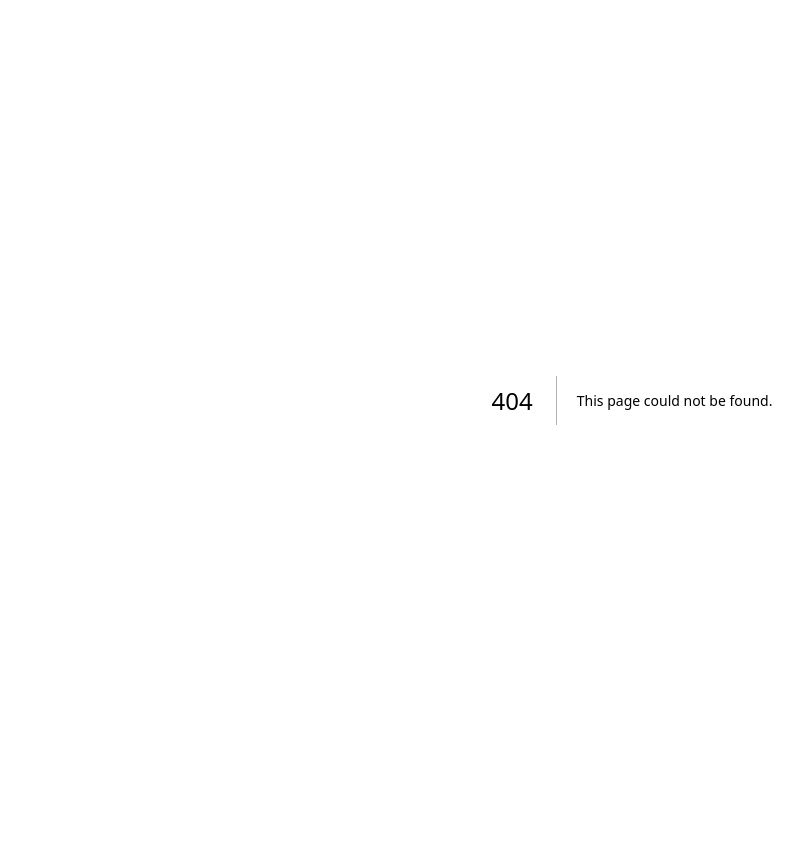
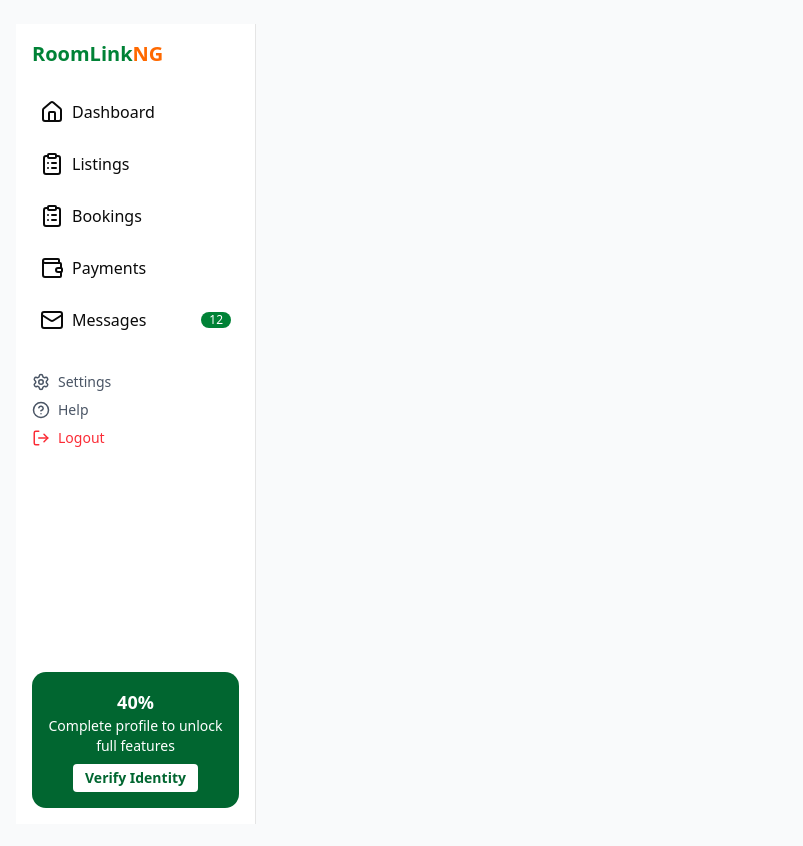
Before and after one commit to Ultreck/RoomLinkng, a Next.js app: page /landlord in a window 1280 px wide. Before the commit this address had no page. Shown: the whole page, without its empty margins (8-811 px from the left). Before the commit the page ends 800 px from the top, so only its background shows below. Built offline with nearby package versions, Linux system fonts and the light colour scheme.

Commit message:
feat: Initializing the sidebar component as well as landlord route

```diff
--- /dev/null
+++ b/app/landlord/layout.tsx
@@ -0,0 +1,16 @@
+import Sidebar from "@/components/layout/Sidebar";
+
+export default function LandLordLayout({
+  children,
+}: {
+  children: React.ReactNode;
+}) {
+  return (
+    <main className="flex">
+      <section className="flex-1 p-6 bg-gray-50">
+        <Sidebar />
+        {children}
+      </section>
+    </main>
+  );
+}
--- /dev/null
+++ b/app/landlord/page.tsx
@@ -0,0 +1,5 @@
+import React from 'react'
+
+export default function LandlordPage(){
+
+}
--- a/app/page.tsx
+++ b/app/page.tsx
@@ -1,103 +1,14 @@
+'use client';
+
+import Sidebar from "@/components/layout/Sidebar";
+import { Button } from "@/components/ui/button";
 import Image from "next/image";
 
 export default function Home() {
   return (
-    <div className="font-sans grid grid-rows-[20px_1fr_20px] items-center justify-items-center min-h-screen p-8 pb-20 gap-16 sm:p-20">
-      <main className="flex flex-col gap-[32px] row-start-2 items-center sm:items-start">
-        <Image
-          className="dark:invert"
-          src="/next.svg"
-          alt="Next.js logo"
-          width={180}
-          height={38}
-          priority
-        />
-        <ol className="font-mono list-inside list-decimal text-sm/6 text-center sm:text-left">
-          <li className="mb-2 tracking-[-.01em]">
-            Get started by editing{" "}
-            <code className="bg-black/[.05] dark:bg-white/[.06] font-mono font-semibold px-1 py-0.5 rounded">
-              app/page.tsx
-            </code>
-            .
-          </li>
-          <li className="tracking-[-.01em]">
-            Save and see your changes instantly.
-          </li>
-        </ol>
-
-        <div className="flex gap-4 items-center flex-col sm:flex-row">
-          <a
-            className="rounded-full border border-solid border-transparent transition-colors flex items-center justify-center bg-foreground text-background gap-2 hover:bg-[#383838] dark:hover:bg-[#ccc] font-medium text-sm sm:text-base h-10 sm:h-12 px-4 sm:px-5 sm:w-auto"
-            href="https://vercel.com/new?utm_source=create-next-app&utm_medium=appdir-template-tw&utm_campaign=create-next-app"
-            target="_blank"
-            rel="noopener noreferrer"
-          >
-            <Image
-              className="dark:invert"
-              src="/vercel.svg"
-              alt="Vercel logomark"
-              width={20}
-              height={20}
-            />
-            Deploy now
-          </a>
-          <a
-            className="rounded-full border border-solid border-black/[.08] dark:border-white/[.145] transition-colors flex items-center justify-center hover:bg-[#f2f2f2] dark:hover:bg-[#1a1a1a] hover:border-transparent font-medium text-sm sm:text-base h-10 sm:h-12 px-4 sm:px-5 w-full sm:w-auto md:w-[158px]"
-            href="https://nextjs.org/docs?utm_source=create-next-app&utm_medium=appdir-template-tw&utm_campaign=create-next-app"
-            target="_blank"
-            rel="noopener noreferrer"
-          >
-            Read our docs
-          </a>
-        </div>
-      </main>
-      <footer className="row-start-3 flex gap-[24px] flex-wrap items-center justify-center">
-        <a
-          className="flex items-center gap-2 hover:underline hover:underline-offset-4"
-          href="https://nextjs.org/learn?utm_source=create-next-app&utm_medium=appdir-template-tw&utm_campaign=create-next-app"
-          target="_blank"
-          rel="noopener noreferrer"
-        >
-          <Image
-            aria-hidden
-            src="/file.svg"
-            alt="File icon"
-            width={16}
-            height={16}
-          />
-          Learn
-        </a>
-        <a
-          className="flex items-center gap-2 hover:underline hover:underline-offset-4"
-          href="https://vercel.com/templates?framework=next.js&utm_source=create-next-app&utm_medium=appdir-template-tw&utm_campaign=create-next-app"
-          target="_blank"
-          rel="noopener noreferrer"
-        >
-          <Image
-            aria-hidden
-            src="/window.svg"
-            alt="Window icon"
-            width={16}
-            height={16}
-          />
-          Examples
-        </a>
-        <a
-          className="flex items-center gap-2 hover:underline hover:underline-offset-4"
-          href="https://nextjs.org?utm_source=create-next-app&utm_medium=appdir-template-tw&utm_campaign=create-next-app"
-          target="_blank"
-          rel="noopener noreferrer"
-        >
-          <Image
-            aria-hidden
-            src="/globe.svg"
-            alt="Globe icon"
-            width={16}
-            height={16}
-          />
-          Go to nextjs.org →
-        </a>
-      </footer>
-    </div>
+   <>
+   {/* <Sidebar/> */}
+   <Button>Hello world</Button>
+   </>
   );
 }
--- /dev/null
+++ b/components/layout/Sidebar.tsx
@@ -0,0 +1,49 @@
+'use client'
+
+import { Home, ClipboardList, Wallet, Mail, Settings, HelpCircle, LogOut } from 'lucide-react'
+import { useRouter } from 'next/navigation'
+
+const Sidebar = () => {
+  const router = useRouter()
+  const menuItems = [
+    { label: "Dashboard", icon: <Home />, path: "/dashboard" },
+    { label: "Listings", icon: <ClipboardList />, path: "/listings" },
+    { label: "Bookings", icon: <ClipboardList />, path: "/bookings" },
+    { label: "Payments", icon: <Wallet />, path: "/payments" },
+    { label: "Messages", icon: <Mail />, path: "/messages", badge: 12 },
+  ]
+
+  return (
+    <div className="h-screen w-60 bg-white border-r flex flex-col justify-between p-4">
+      <div>
+        <h1 className="text-xl font-bold mb-6 text-green-700">RoomLink<span className="text-orange-500">NG</span></h1>
+        <nav className="space-y-3">
+          {menuItems.map(item => (
+            <div key={item.label} onClick={() => router.push(item.path)} className="flex items-center justify-between cursor-pointer p-2 rounded hover:bg-gray-100">
+              <div className="flex items-center gap-2">
+                {item.icon}
+                <span>{item.label}</span>
+              </div>
+              {item.badge && <span className="text-xs bg-green-700 text-white rounded-full px-2">{item.badge}</span>}
+            </div>
+          ))}
+        </nav>
+        <div className="mt-8 space-y-2 text-sm text-gray-600">
+          <div className="flex items-center gap-2 cursor-pointer"><Settings size={18} /> Settings</div>
+          <div className="flex items-center gap-2 cursor-pointer"><HelpCircle size={18} /> Help</div>
+          <div className="flex items-center gap-2 cursor-pointer text-red-500"><LogOut size={18} /> Logout</div>
+        </div>
+      </div>
+
+      <div className="bg-green-800 text-white p-4 rounded-xl text-center text-sm">
+        <div className="mb-2">
+          <span className="font-bold text-lg">40%</span><br />
+          Complete profile to unlock full features
+        </div>
+        <button className="bg-white text-green-800 font-semibold px-3 py-1 rounded">Verify Identity</button>
+      </div>
+    </div>
+  )
+}
+
+export default Sidebar
```
